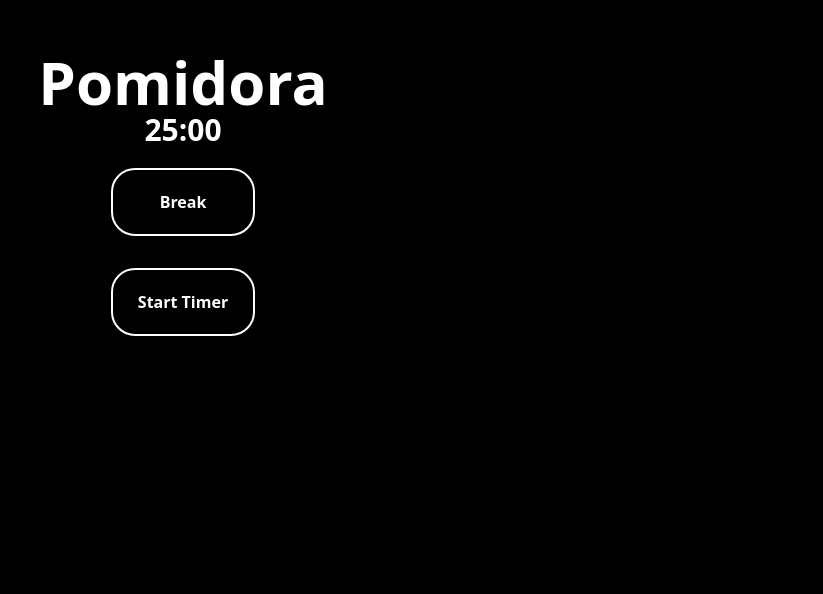
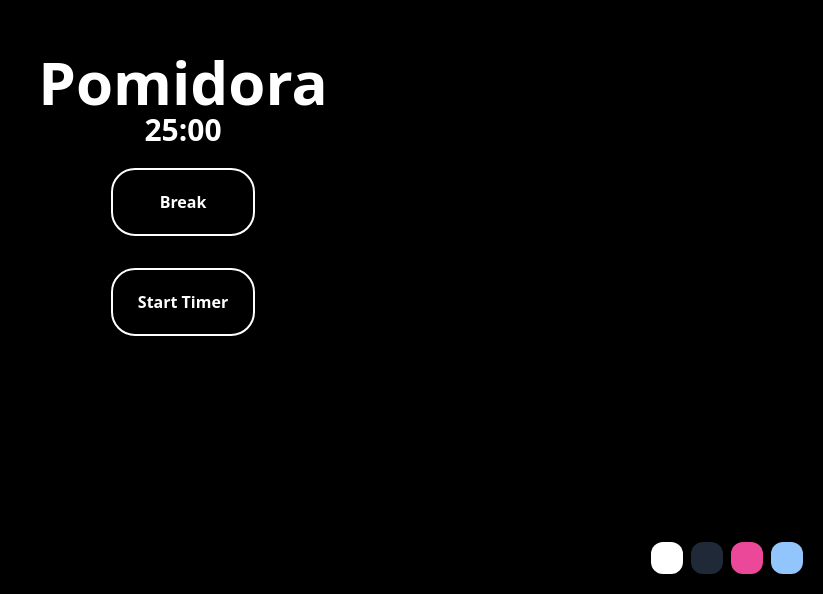
Before and after one commit to hxllfxre/Pomidora, a Svelte app: page / in a window 1280 px wide. Shown: the part 206-800 px from the top of the page, without its empty margins (457-1280 px from the left). Built offline with nearby package versions, Linux system fonts and the light colour scheme.

Commit message:
added theme switcher

```diff
--- a/src/App.svelte
+++ b/src/App.svelte
@@ -8,9 +8,60 @@
   let secondsV = 60
   let minutesV = 24
   let breakButton : any
+  let mode = 'Focus'
+  let main : any
   var ringtone = new Audio('/ringtone.mp3')
   var interval : any
-  let mode = 'Focus'
+  var h1Elements = document.getElementsByTagName("h1");
+
+  function blackButtons() {
+    button.style.color = 'black'
+    button.style.borderColor = 'black'
+    breakButton.style.color = 'black'
+    breakButton.style.borderColor = 'black'
+  }
+  function whiteButtons() {
+    button.style.color = 'white'
+    button.style.borderColor = 'white'
+    breakButton.style.color = 'white'
+    breakButton.style.borderColor = 'white'
+  }
+  function blackHeaders() {
+    for(var i = 0; i < h1Elements.length; i++) {
+      h1Elements[i].style.color = 'black'
+    }
+  }
+  function whiteHeaders() {
+    for(var i = 0; i < h1Elements.length; i++) {
+      h1Elements[i].style.color = 'white'
+    }
+  }
+
+  function switchTheme(clickedId : String) {
+    console.log(clickedId)
+    switch(clickedId) {
+      case 'blue':
+        main.style.backgroundColor = '#9efdef'
+        blackHeaders()
+        blackButtons()
+      break
+      case 'pink':
+        main.style.backgroundColor = '#df83ff'
+        blackHeaders()
+        blackButtons()
+      break
+      case 'light':
+        main.style.backgroundColor = 'white'
+        blackHeaders()
+        blackButtons()
+      break
+      case 'dark':
+        main.style.backgroundColor = 'black'
+        whiteHeaders()
+        whiteButtons()
+      break
+    }
+  }
 
   function switchMode() {
     if(mode == 'Break') {
@@ -86,7 +137,7 @@
   }
 </script>
 
-<main class="w-screen h-screen flex items-center justify-center flex-col bg-black">
+<main bind:this={main} class="w-screen h-screen flex items-center justify-center flex-col bg-black">
   <h1 class="text-white text-6xl font-extrabold">Pomidora</h1>
   <div class="flex">
     <h1 bind:this={minutes} class="text-3xl font-extrabold text-white">25:</h1>
@@ -103,4 +154,11 @@
     Start Timer
   </button>
 
+  <div class="flex flex-nowrap bottom-0 right-0 absolute p-5 gap-2">
+    <button on:click={()=>switchTheme('light')} class="w-8 h-8 bg-white rounded-xl"></button>
+    <button on:click={()=>switchTheme('dark')} class="w-8 h-8 bg-gray-800 rounded-xl"></button>
+    <button on:click={()=>switchTheme('pink')} class="w-8 h-8 bg-pink-500 rounded-xl"></button>
+    <button on:click={()=>switchTheme('blue')} class="w-8 h-8 bg-blue-300 rounded-xl"></button>
+  </div>
+
 </main>
```
